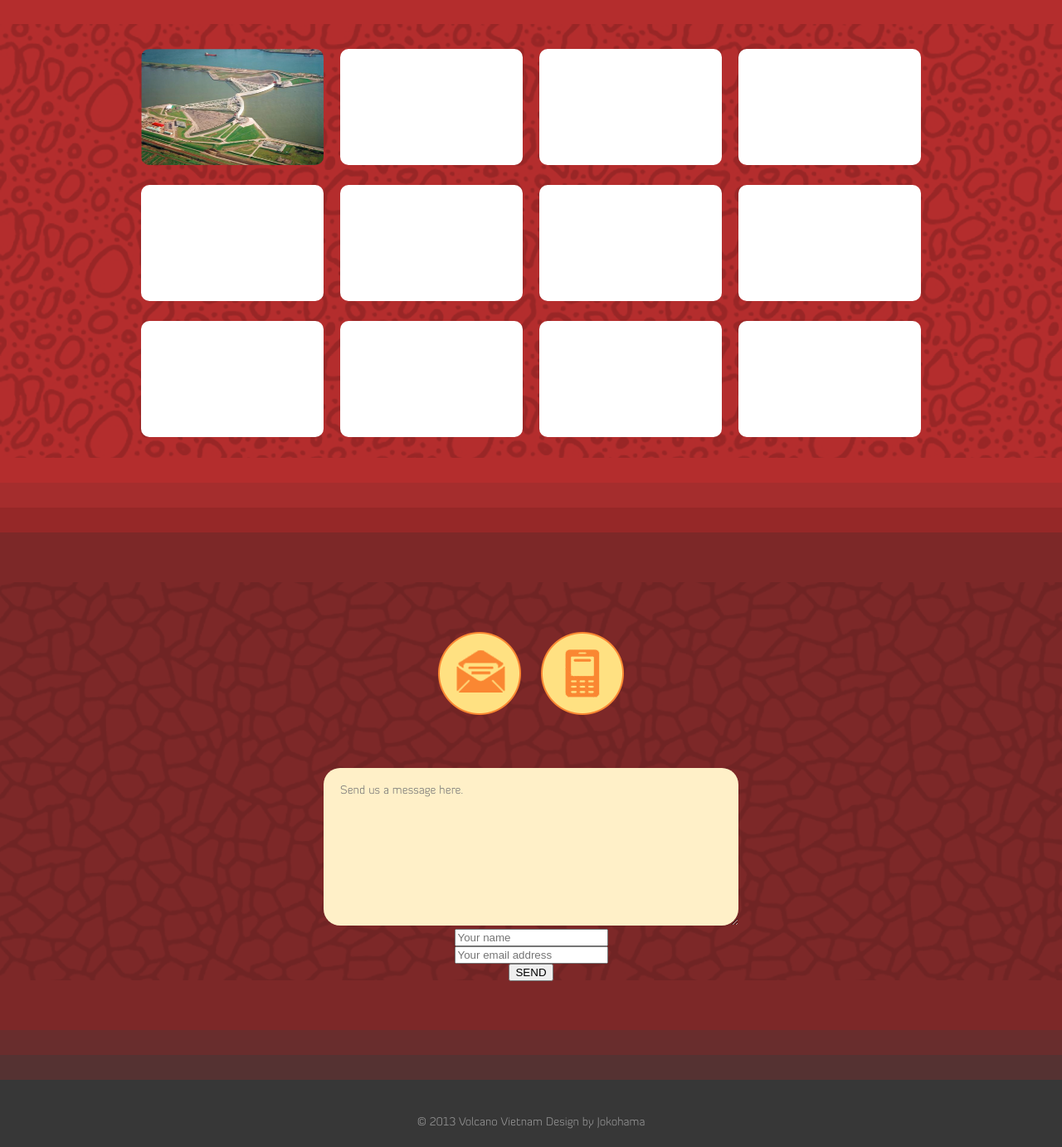
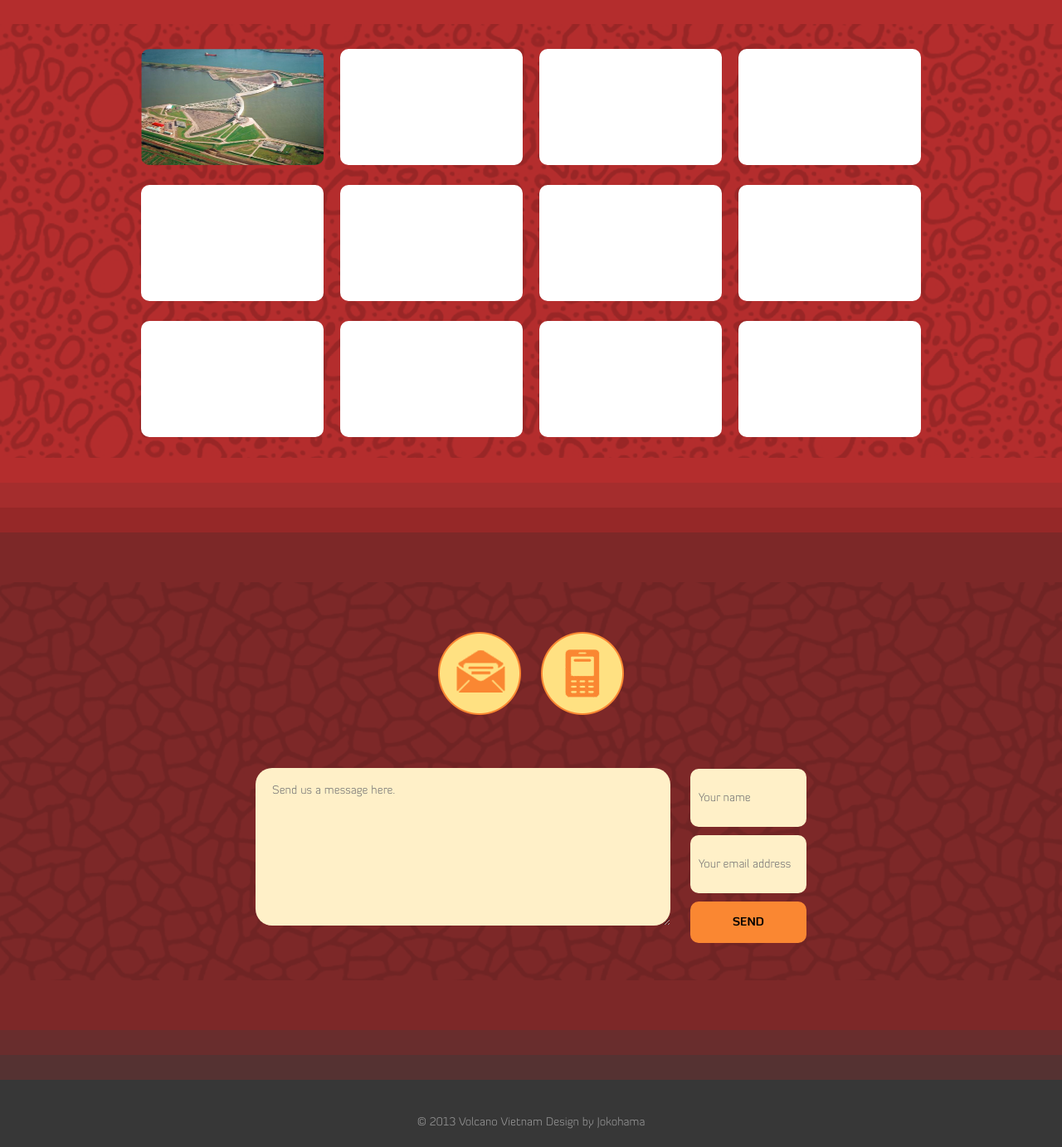
Before and after one commit to ethan605/volcano.vn, a PHP site: page / in a window 1280 px wide. Shown: the part 1505-2888 px from the top of the page at 83% size. Run offline with PHP 8.4, Linux system fonts and the light colour scheme; data comes from the database, SQL or seed files in the repository; data that the repository does not hold is empty; some libraries are stand-ins or nearby versions.

Commit message:
Update index.php

```diff
--- a/index.php
+++ b/index.php
@@ -32,7 +32,7 @@
         <li class="section who-we-are"><a href="#">WHO<br />WE ARE</a></li><!--WHO WE ARE-->
         <li id="icon"><img src="images/logo 80x80.png"/></li>
         <li class="section our-work"><a href="#">OUR<br />WORK</a></li><!--OUR WORK-->
-        <li class="section contact-us"><a href="#">CONTACT<br />US</a></li><!--CONTACT US-->
+        <li class="section anchor-contact-us"><a href="#">CONTACT<br />US</a></li><!--CONTACT US-->
       </ul>
     </div>
   </div>
@@ -98,10 +98,10 @@
         </div>
       </div><!--End @our-work-->
 
-      <div id="transit5"></div><!--End @transit5-->
-      <div id="transit6"></div><!--End @transit6-->
-
       <div id="contact-us">
+        <div id="anchor-contact-us"></div>
+        <div id="transit5"></div><!--End @transit5-->
+        <div id="transit6"></div><!--End @transit6-->
         <div class="inner">
           <div class="contact-menu">
             <a id="contact_email" href="mailto:<?= $contact_email ?>?Subject=Hello%20again" target="_top">
@@ -114,7 +114,7 @@
           <div class="wrapper">
             <form name="contact-form" action="mail.php" method="post" enctype="multipart/form-data">
               <textarea id="mess_content" name="mess-contact" required="required" maxlength="1000" placeholder="Send us a message here."></textarea>
-              <div class="col-left">
+              <div class="col-right">
                 <input type="text" class="small" required="required"  name="name" id="name" maxlength="50" placeholder="Your name"><br>
                 <input type="text" class="small" required="required"  name="email" id="email" maxlength="50" placeholder="Your email address"><br>
                 <button id="button_send" type="submit"/>SEND</button>
```
